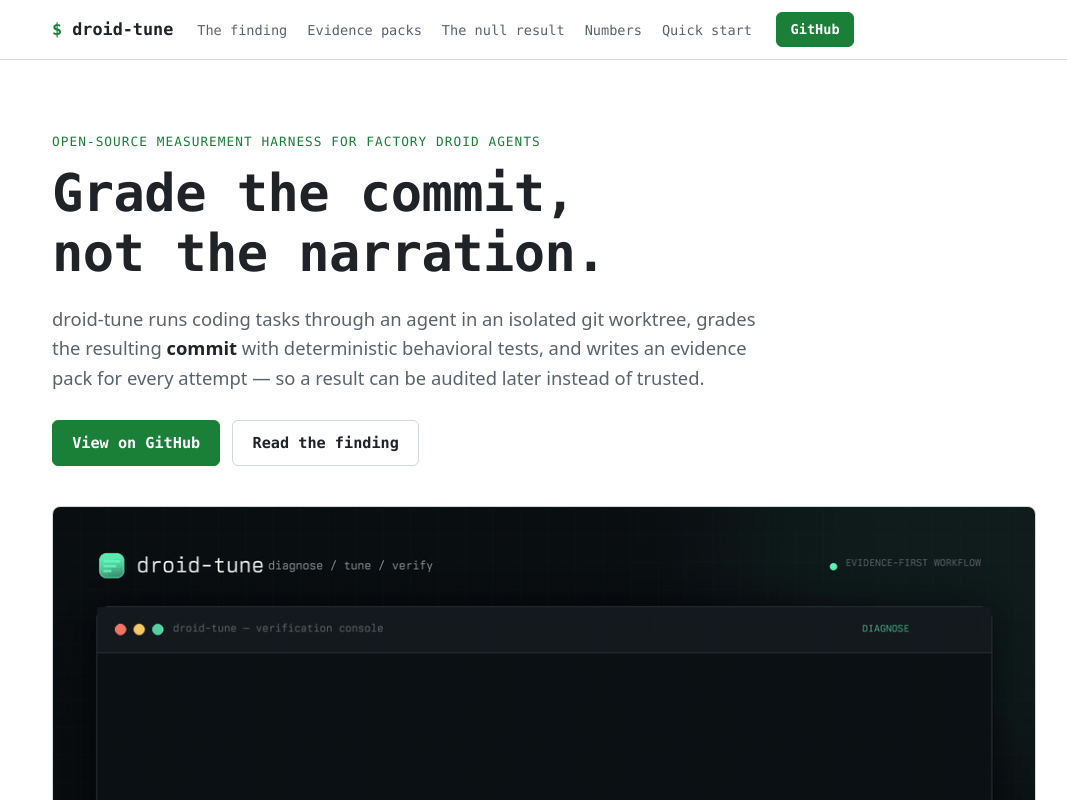
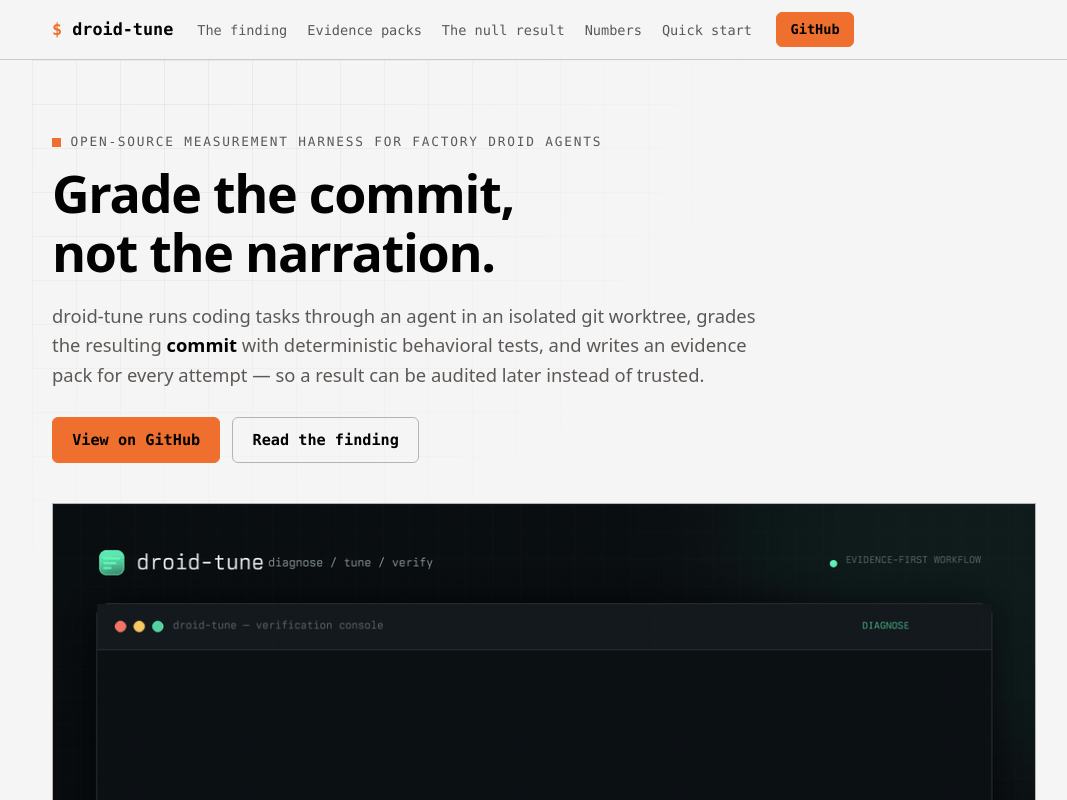
Before and after one commit to sainzs/droid-tune, a website: page site/index.html in a window 1280 px wide. Shown: the top 800 px of the page, without its empty margins (96-1163 px from the left). Drawn offline with Linux system fonts and the light colour scheme.

Commit message:
site: restyle toward Factory design tokens, third-party boundary intact
Adopts the real tokens from the factory.ai live stylesheet (accent
#ef6f2e with #ee6018/#d15010 steps, warm taupe neutral scale, dark
surfaces #020202/#101010, light surfaces #f5f5f5/#fff/#ebebeb) in place
of the previous GitHub-dark palette (cool blue-greys, green accent).
Orange is reserved for emphasis only: wordmark prompt glyph, links,
kicker tick markers, key stat values, the NOT SUPPORTED marker, panel
top rules, focus rings. Body text uses the neutral scale; in light mode
text-level accents step down to #d15010 because #ef6f2e is only ~3:1 on
white.

Headings move from mono to the geometric system sans stack (Geist
approximation, no webfont, no network) with tight tracking; panels go
squared-off with hairline borders while buttons stay lightly rounded,
mirroring the mixed radius usage. A faded hairline grid sits behind the
hero as the only motif. The disclaimer gains a raised surface,
full-strength text, and an orange leading edge so the not-affiliated
line reads louder as the palette converges.

Boundary kept: no Factory logo, wordmark, or copied copy; the droid-tune
wordmark, terse technical voice, and every frozen claim are unchanged.
No markup changes were needed. Verified: only external URL is the GitHub
repo, no ../assets, verbatim strings intact, no horizontal overflow at
390px, light and dark schemes screenshotted.

Co-authored-by: factory-droid[bot] <138933559+factory-droid[bot]@users.noreply.github.com>

```diff
--- a/site/styles.css
+++ b/site/styles.css
@@ -1,32 +1,53 @@
-/* droid-tune project site — dependency-free, system fonts, no network requests. */
+/* droid-tune project site — dependency-free, system fonts, no network requests.
+
+   Visual language: Factory-ecosystem tokens applied to a third-party tool page.
+   Warm taupe neutrals (never cool blue-grey), one orange accent (#ef6f2e)
+   reserved for emphasis, hairline rules, and squared panel corners mixed with
+   lightly rounded controls. Dark is the default; the light theme is built from
+   Factory's own surface scale (#f5f5f5 page, #fff raised, #ebebeb sunken). */
 
 :root {
-  --bg: #0d1117;
-  --bg-raised: #161b22;
-  --bg-inset: #090c10;
-  --border: #30363d;
-  --text: #e6edf3;
-  --text-dim: #9da7b3;
-  --accent: #3fb950;
-  --accent-dim: #2ea043;
-  --bad: #f85149;
-  --focus: #58a6ff;
+  color-scheme: dark;
+
+  --bg: #020202;
+  --bg-raised: #101010;
+  --bg-sunken: #000000;
+  --border: #2e2c2b;
+  --border-strong: #3d3a39;
+  --text: #d6d3d2;
+  --text-strong: #f5f5f5;
+  --text-dim: #a49d9a;
+  --accent: #ef6f2e;
+  --accent-text: #ef6f2e;   /* on #020202/#101010: ~6.9:1 */
+  --accent-hover: #ee6018;
+  --good: #6fab78;
+  --on-accent: #020202;     /* text sitting on the orange fill */
+  --grid-line: rgba(214, 211, 210, 0.05);
+  --focus: #ef6f2e;
+
   --mono: ui-monospace, "SF Mono", SFMono-Regular, Menlo, Consolas, "Liberation Mono", monospace;
-  --sans: system-ui, -apple-system, "Segoe UI", Roboto, Helvetica, Arial, sans-serif;
+  --sans: system-ui, -apple-system, "Segoe UI", Roboto, Inter, "Helvetica Neue", Arial, sans-serif;
 }
 
 @media (prefers-color-scheme: light) {
   :root {
-    --bg: #ffffff;
-    --bg-raised: #f6f8fa;
-    --bg-inset: #eaeef2;
-    --border: #d0d7de;
-    --text: #1f2328;
-    --text-dim: #59636e;
-    --accent: #1a7f37;
-    --accent-dim: #1a7f37;
-    --bad: #cf222e;
-    --focus: #0969da;
+    color-scheme: light;
+
+    --bg: #f5f5f5;
+    --bg-raised: #ffffff;
+    --bg-sunken: #ebebeb;
+    --border: #ccc9c7;
+    --border-strong: #b8b3b0;
+    --text: #1f1d1c;
+    --text-strong: #020202;
+    --text-dim: #5c5855;
+    --accent: #ef6f2e;
+    --accent-text: #d15010; /* #ef6f2e is only ~3:1 on white; the deep accent holds text contrast */
+    --accent-hover: #d15010;
+    --good: #4a7a58;        /* #6fab78 darkened to hold ~5:1 on white */
+    --on-accent: #020202;
+    --grid-line: rgba(31, 29, 28, 0.055);
+    --focus: #d15010;
   }
 }
 
@@ -56,6 +77,11 @@ body {
   -webkit-font-smoothing: antialiased;
 }
 
+::selection {
+  background: var(--accent);
+  color: var(--on-accent);
+}
+
 .wrap {
   max-width: 64rem;
   margin-inline: auto;
@@ -68,9 +94,9 @@ body {
   top: -4rem;
   z-index: 10;
   background: var(--bg-raised);
-  color: var(--text);
-  border: 1px solid var(--border);
-  border-radius: 6px;
+  color: var(--text-strong);
+  border: 1px solid var(--border-strong);
+  border-left: 3px solid var(--accent);
   padding: 0.5rem 1rem;
   font-family: var(--mono);
   font-size: 0.875rem;
@@ -103,7 +129,7 @@ body {
   font-family: var(--mono);
   font-weight: 700;
   font-size: 1.05rem;
-  color: var(--text);
+  color: var(--text-strong);
   text-decoration: none;
   white-space: nowrap;
 }
@@ -131,7 +157,7 @@ body {
 
 .nav-list a:hover,
 .nav-list a:focus-visible {
-  color: var(--text);
+  color: var(--accent-text);
   text-decoration: underline;
   text-underline-offset: 0.25em;
 }
@@ -139,7 +165,8 @@ body {
 /* Links and focus */
 
 a {
-  color: var(--accent);
+  color: var(--accent-text);
+  text-underline-offset: 0.2em;
 }
 
 a:focus-visible,
@@ -147,19 +174,19 @@ button:focus-visible,
 [tabindex]:focus-visible {
   outline: 2px solid var(--focus);
   outline-offset: 3px;
-  border-radius: 4px;
+  border-radius: 2px;
 }
 
 code {
   font-family: var(--mono);
   font-size: 0.92em;
-  background: var(--bg-raised);
+  background: var(--bg-sunken);
   border: 1px solid var(--border);
-  border-radius: 4px;
+  border-radius: 2px;
   padding: 0.1em 0.35em;
 }
 
-/* Buttons */
+/* Buttons — the rounded half of the squared/rounded mix */
 
 .button {
   display: inline-block;
@@ -167,7 +194,7 @@ code {
   font-size: 0.95rem;
   font-weight: 600;
   text-decoration: none;
-  color: var(--bg);
+  color: var(--on-accent);
   background: var(--accent);
   border: 1px solid var(--accent);
   border-radius: 6px;
@@ -176,14 +203,14 @@ code {
 
 .button:hover,
 .button:focus-visible {
-  background: var(--accent-dim);
-  border-color: var(--accent-dim);
+  background: var(--accent-hover);
+  border-color: var(--accent-hover);
 }
 
 .button-ghost {
-  color: var(--text);
+  color: var(--text-strong);
   background: transparent;
-  border-color: var(--border);
+  border-color: var(--border-strong);
 }
 
 .button-ghost:hover,
@@ -201,24 +228,54 @@ code {
 /* Hero */
 
 .hero {
+  position: relative;
   padding-block: 4.5rem 3rem;
 }
 
+/* Fine technical grid, faded to nothing — motif only, implies no data. */
+.hero::before {
+  content: "";
+  position: absolute;
+  inset: 0;
+  z-index: -1;
+  background-image:
+    linear-gradient(var(--grid-line) 1px, transparent 1px),
+    linear-gradient(90deg, var(--grid-line) 1px, transparent 1px);
+  background-size: 2.75rem 2.75rem;
+  mask-image: radial-gradient(ellipse 75% 65% at 15% 0%, #000 0%, transparent 78%);
+  -webkit-mask-image: radial-gradient(ellipse 75% 65% at 15% 0%, #000 0%, transparent 78%);
+  pointer-events: none;
+}
+
 .kicker {
+  display: flex;
+  align-items: center;
+  gap: 0.6rem;
   font-family: var(--mono);
   font-size: 0.8rem;
-  letter-spacing: 0.08em;
+  letter-spacing: 0.14em;
   text-transform: uppercase;
-  color: var(--accent);
+  color: var(--text-dim);
   margin: 0 0 0.75rem;
 }
 
+/* Squared orange tick — the one repeated brand gesture. */
+.kicker::before {
+  content: "";
+  flex: none;
+  width: 0.55rem;
+  height: 0.55rem;
+  background: var(--accent);
+}
+
 h1 {
-  font-family: var(--mono);
+  font-family: var(--sans);
+  font-weight: 600;
   font-size: clamp(2rem, 5.5vw, 3.25rem);
-  line-height: 1.15;
+  line-height: 1.12;
+  letter-spacing: -0.025em;
+  color: var(--text-strong);
   margin: 0 0 1.25rem;
-  letter-spacing: -0.01em;
 }
 
 .lede {
@@ -229,7 +286,7 @@ h1 {
 }
 
 .lede strong {
-  color: var(--text);
+  color: var(--text-strong);
 }
 
 .hero-actions {
@@ -247,9 +304,8 @@ h1 {
   display: block;
   width: 100%;
   height: auto;
-  border: 1px solid var(--border);
-  border-radius: 8px;
-  background: var(--bg-inset);
+  border: 1px solid var(--border-strong);
+  background: var(--bg-sunken);
 }
 
 .hero-figure figcaption {
@@ -267,9 +323,12 @@ h1 {
 }
 
 h2 {
-  font-family: var(--mono);
+  font-family: var(--sans);
+  font-weight: 600;
   font-size: clamp(1.4rem, 3.5vw, 1.9rem);
-  line-height: 1.25;
+  line-height: 1.2;
+  letter-spacing: -0.02em;
+  color: var(--text-strong);
   margin: 0 0 1.5rem;
 }
 
@@ -296,11 +355,14 @@ h2 {
   margin: 0 0 1.1rem;
 }
 
+/* Evidence panels are squared off — deliberate edges, hairline border,
+   one orange top rule marking them as the page's load-bearing moments. */
+
 .stat-panel,
 .null-table-wrap {
   background: var(--bg-raised);
   border: 1px solid var(--border);
-  border-radius: 8px;
+  border-top: 2px solid var(--accent);
   padding: 1.25rem;
   margin: 0;
 }
@@ -308,7 +370,7 @@ h2 {
 .stat-panel-title {
   font-family: var(--mono);
   font-size: 0.8rem;
-  letter-spacing: 0.06em;
+  letter-spacing: 0.08em;
   text-transform: uppercase;
   color: var(--text-dim);
   margin: 0 0 1rem;
@@ -342,20 +404,26 @@ h2 {
   font-family: var(--mono);
   font-size: 1.35rem;
   font-weight: 700;
+  font-variant-numeric: tabular-nums;
 }
 
 .stat-bad {
-  color: var(--bad);
+  color: var(--accent-text);
 }
 
 .stat-good {
-  color: var(--accent);
+  color: var(--good);
 }
 
 .stat-panel-note {
   font-size: 0.85rem;
   color: var(--text-dim);
   margin: 1rem 0 0;
+}
+
+.stat-panel-note .stat-bad {
+  font-weight: 700;
+  letter-spacing: 0.02em;
 }
 
 /* Evidence packs */
@@ -371,7 +439,6 @@ h2 {
 .pack-list li {
   background: var(--bg-raised);
   border: 1px solid var(--border);
-  border-radius: 8px;
   padding: 1rem 1.25rem;
 }
 
@@ -380,6 +447,7 @@ h2 {
   display: inline-block;
   margin-bottom: 0.35rem;
   font-weight: 600;
+  color: var(--text-strong);
 }
 
 .pack-list li span {
@@ -406,6 +474,7 @@ h2 {
   border-collapse: collapse;
   font-family: var(--mono);
   font-size: 0.95rem;
+  font-variant-numeric: tabular-nums;
 }
 
 .null-table th,
@@ -419,7 +488,8 @@ h2 {
   color: var(--text-dim);
   font-size: 0.8rem;
   text-transform: uppercase;
-  letter-spacing: 0.06em;
+  letter-spacing: 0.08em;
+  border-bottom-color: var(--border-strong);
 }
 
 .null-table tbody tr:last-child th,
@@ -432,11 +502,15 @@ h2 {
   color: var(--text-dim);
 }
 
+.null-table td {
+  color: var(--text-strong);
+}
+
 /* Numbers */
 
 .number-grid {
   display: grid;
-  grid-template-columns: repeat(auto-fit, minmax(15rem, 1fr));
+  grid-template-columns: repeat(auto-fit, minmax(min(15rem, 100%), 1fr));
   gap: 1rem;
   margin: 0;
 }
@@ -444,7 +518,6 @@ h2 {
 .number-card {
   background: var(--bg-raised);
   border: 1px solid var(--border);
-  border-radius: 8px;
   padding: 1.25rem;
 }
 
@@ -453,7 +526,9 @@ h2 {
   font-family: var(--mono);
   font-size: 2rem;
   font-weight: 700;
-  color: var(--accent);
+  font-variant-numeric: tabular-nums;
+  letter-spacing: -0.02em;
+  color: var(--accent-text);
 }
 
 .number-card dt {
@@ -465,22 +540,21 @@ h2 {
 
 .quickstart-grid {
   display: grid;
-  grid-template-columns: repeat(auto-fit, minmax(18rem, 1fr));
+  grid-template-columns: repeat(auto-fit, minmax(min(18rem, 100%), 1fr));
   gap: 1rem;
   margin-bottom: 1.75rem;
 }
 
 .terminal {
-  background: var(--bg-inset);
+  background: var(--bg-sunken);
   border: 1px solid var(--border);
-  border-radius: 8px;
   overflow: hidden;
 }
 
 .terminal-title {
   font-family: var(--mono);
   font-size: 0.8rem;
-  letter-spacing: 0.06em;
+  letter-spacing: 0.08em;
   text-transform: uppercase;
   color: var(--text-dim);
   margin: 0;
@@ -517,12 +591,15 @@ h2 {
   color: var(--text-dim);
 }
 
+/* The closer the page gets to Factory's palette, the harder this line works:
+   full-strength text, raised surface, orange edge. */
 .disclaimer {
-  font-family: var(--mono);
-  color: var(--text);
+  max-width: 46rem;
+  font-size: 0.95rem;
+  color: var(--text-strong);
   background: var(--bg-raised);
   border: 1px solid var(--border);
-  border-radius: 8px;
+  border-left: 3px solid var(--accent);
   padding: 0.9rem 1.1rem;
 }
 
```
